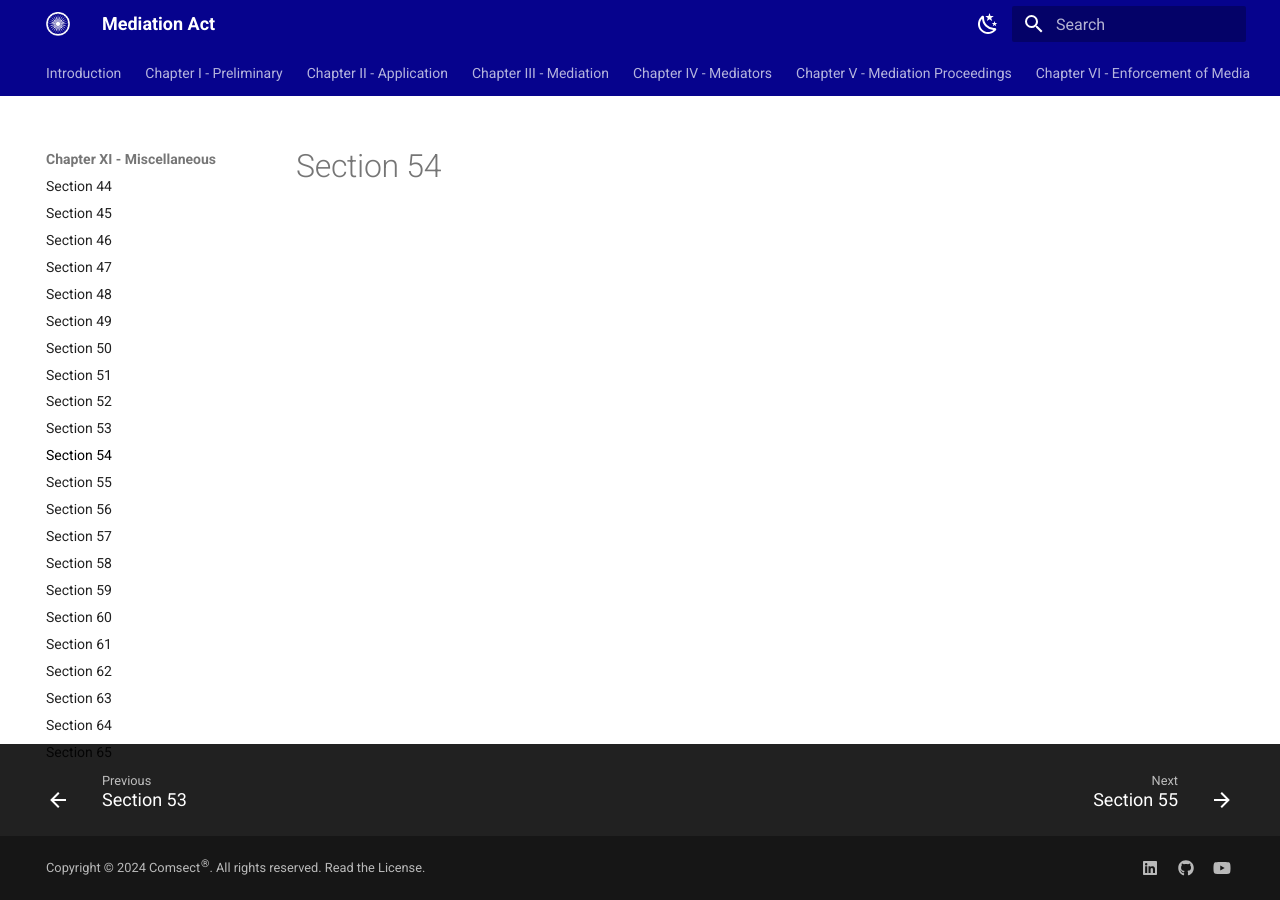
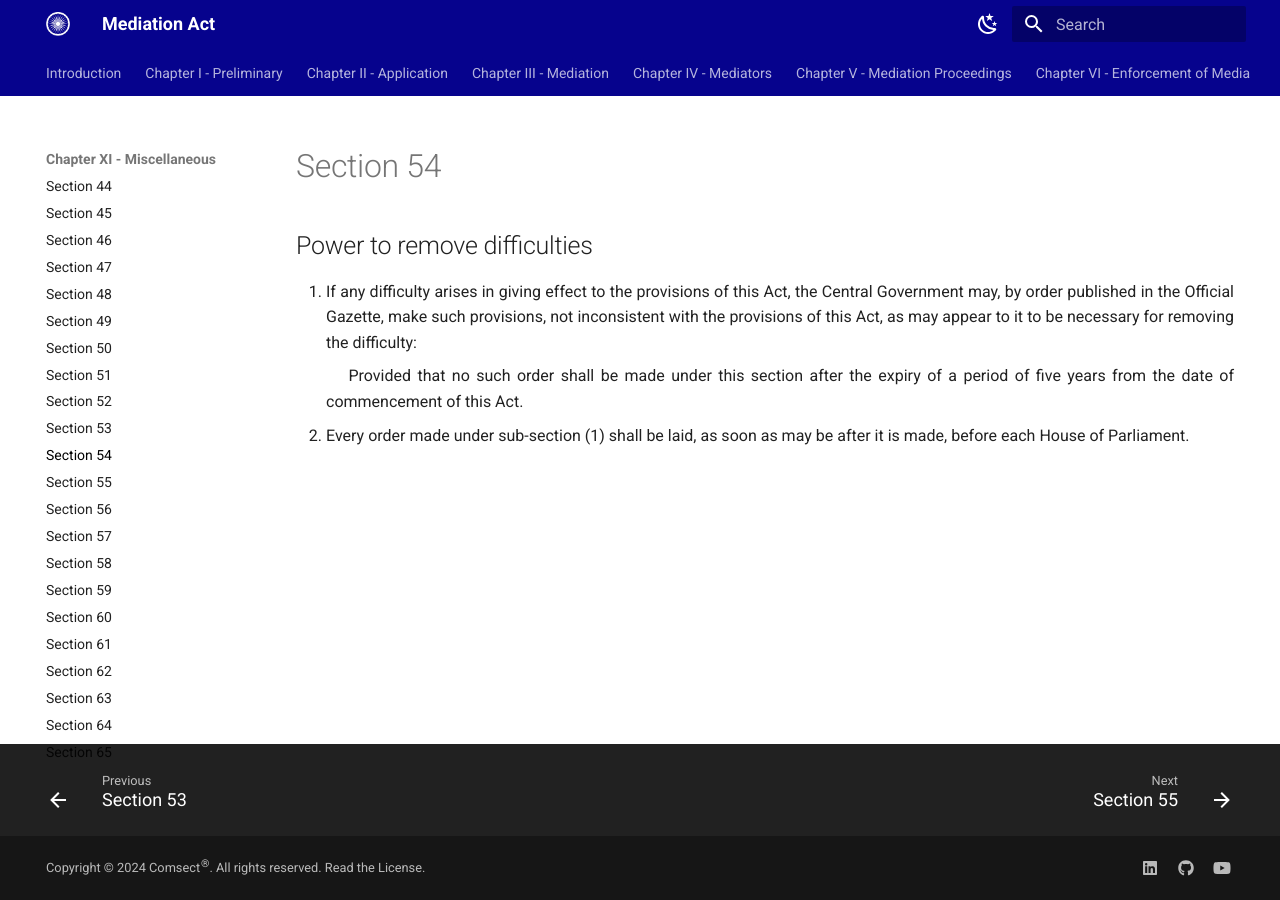
Before and after one commit to comsect/mediation-act, an MkDocs documentation site: the page built from docs/en/54.md, in a window 1280 px wide. Built offline with MkDocs 1.6.1 and Material for MkDocs 9.7.7, drawn with Linux system fonts in a browser that asks for light colours.

Commit message:
add section-fifty-four

```diff
--- a/docs/en/54.md
+++ b/docs/en/54.md
@@ -3,3 +3,8 @@
     - toc
 description: Power to remove difficulties
 ---
+
+## Power to remove difficulties
+
+1. If any difficulty arises in giving effect to the provisions of this Act, the Central Government may, by order published in the Official Gazette, make such provisions, not inconsistent with the provisions of this Act, as may appear to it to be necessary for removing the difficulty: </p>&emsp; Provided that no such order shall be made under this section after the expiry of a period of five years from the date of commencement of this Act.
+2. Every order made under sub-section (1) shall be laid, as soon as may be after it is made, before each House of Parliament.
```
